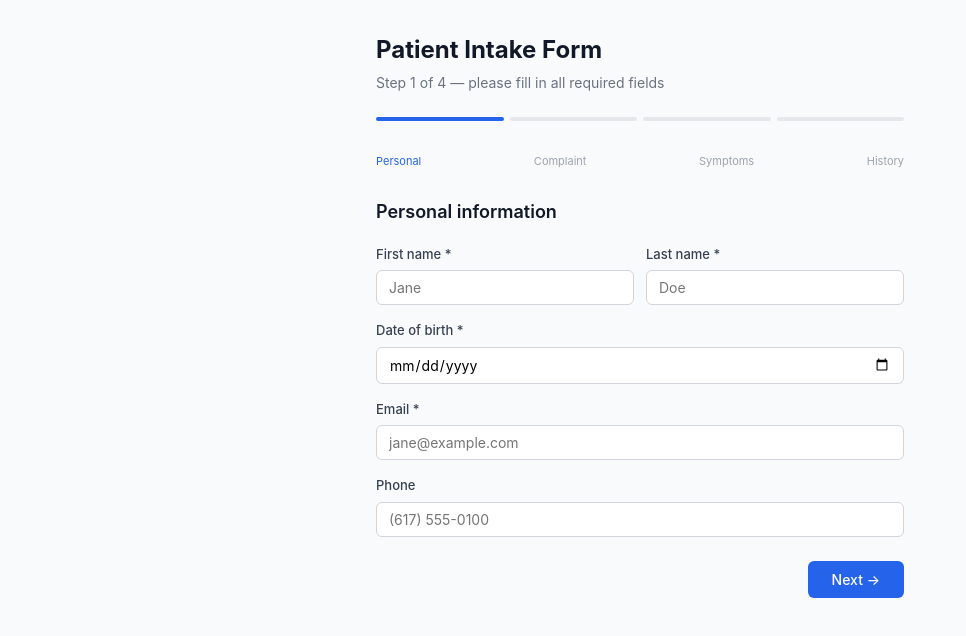
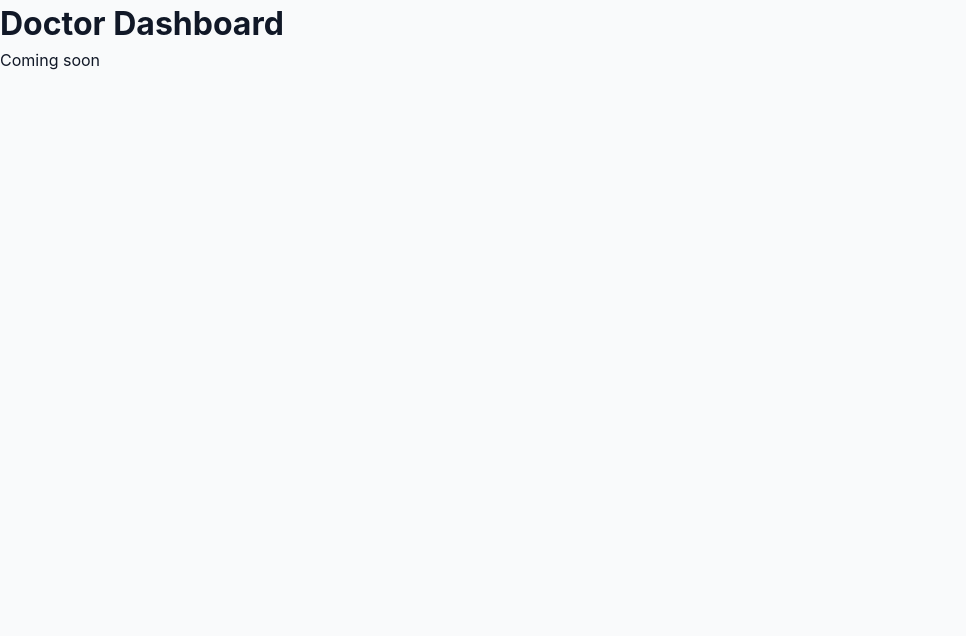
Before and after one commit to PrateekKacham/meditriage, a React (Vite) app in the folder frontend/: page /dashboard in a window 1280 px wide. Shown: the top 636 px of the page, without its empty margins (0-966 px from the left). Built offline with nearby package versions, Linux system fonts and the light colour scheme.

Commit message:
Add React Router, dashboard placeholder page at /dashboard

```diff
--- a/frontend/package.json
+++ b/frontend/package.json
@@ -11,7 +11,8 @@
   },
   "dependencies": {
     "react": "^19.2.4",
-    "react-dom": "^19.2.4"
+    "react-dom": "^19.2.4",
+    "react-router-dom": "^7.14.0"
   },
   "devDependencies": {
     "@eslint/js": "^9.39.4",
--- a/frontend/src/App.jsx
+++ b/frontend/src/App.jsx
@@ -17,8 +17,10 @@
 //     ↑ calls update({ fieldName: value }) to change parent's state
 
 import { useState } from 'react';
+import { Routes, Route, Link } from 'react-router-dom';
 import { StepOne, StepTwo, StepThree, StepFour, Confirmation } from './components/Steps';
 import { submitIntake } from './api/intake';
+import Dashboard from './pages/Dashboard';
 
 // The initial shape of ALL form data — one object covering all 4 steps
 // Every field starts empty or at a sensible default
@@ -81,12 +83,10 @@ export default function App() {
     }
   };
 
-  // If submitted successfully, show Confirmation screen instead of the form
-  if (submitted) {
-    return <Confirmation formData={formData} />;
-  }
-
-  return (
+  // The intake form — shown at "/" after a successful submit it swaps to Confirmation
+  const intakeForm = submitted ? (
+    <Confirmation formData={formData} />
+  ) : (
     <div style={{
       maxWidth: 560,
       margin: '2rem auto',
@@ -159,4 +159,11 @@ export default function App() {
       )}
     </div>
   );
+
+  return (
+    <Routes>
+      <Route path="/" element={intakeForm} />
+      <Route path="/dashboard" element={<Dashboard />} />
+    </Routes>
+  );
 }
--- a/frontend/src/main.jsx
+++ b/frontend/src/main.jsx
@@ -17,6 +17,7 @@
 
 import { StrictMode } from 'react';
 import { createRoot } from 'react-dom/client';
+import { BrowserRouter } from 'react-router-dom';
 import './index.css';  // global styles (currently empty — that's fine)
 import App from './App';
 
@@ -25,9 +26,10 @@ import App from './App';
 // .render() puts the App component inside it
 createRoot(document.getElementById('root')).render(
   <StrictMode>
-    {/* StrictMode is a development helper — it runs your components
-        twice in development to help catch bugs early.
-        It has NO effect in production. */}
-    <App />
+    {/* BrowserRouter enables client-side routing for the whole app.
+        It must wrap everything that uses Routes, Route, or Link. */}
+    <BrowserRouter>
+      <App />
+    </BrowserRouter>
   </StrictMode>
 );
--- /dev/null
+++ b/frontend/src/pages/Dashboard.jsx
@@ -0,0 +1,9 @@
+// src/pages/Dashboard.jsx
+export default function Dashboard() {
+  return (
+    <div>
+      <h1>Doctor Dashboard</h1>
+      <p>Coming soon</p>
+    </div>
+  );
+}
```
Also changed, not shown: 1 other file (tests, documents, lock files or other folders).
